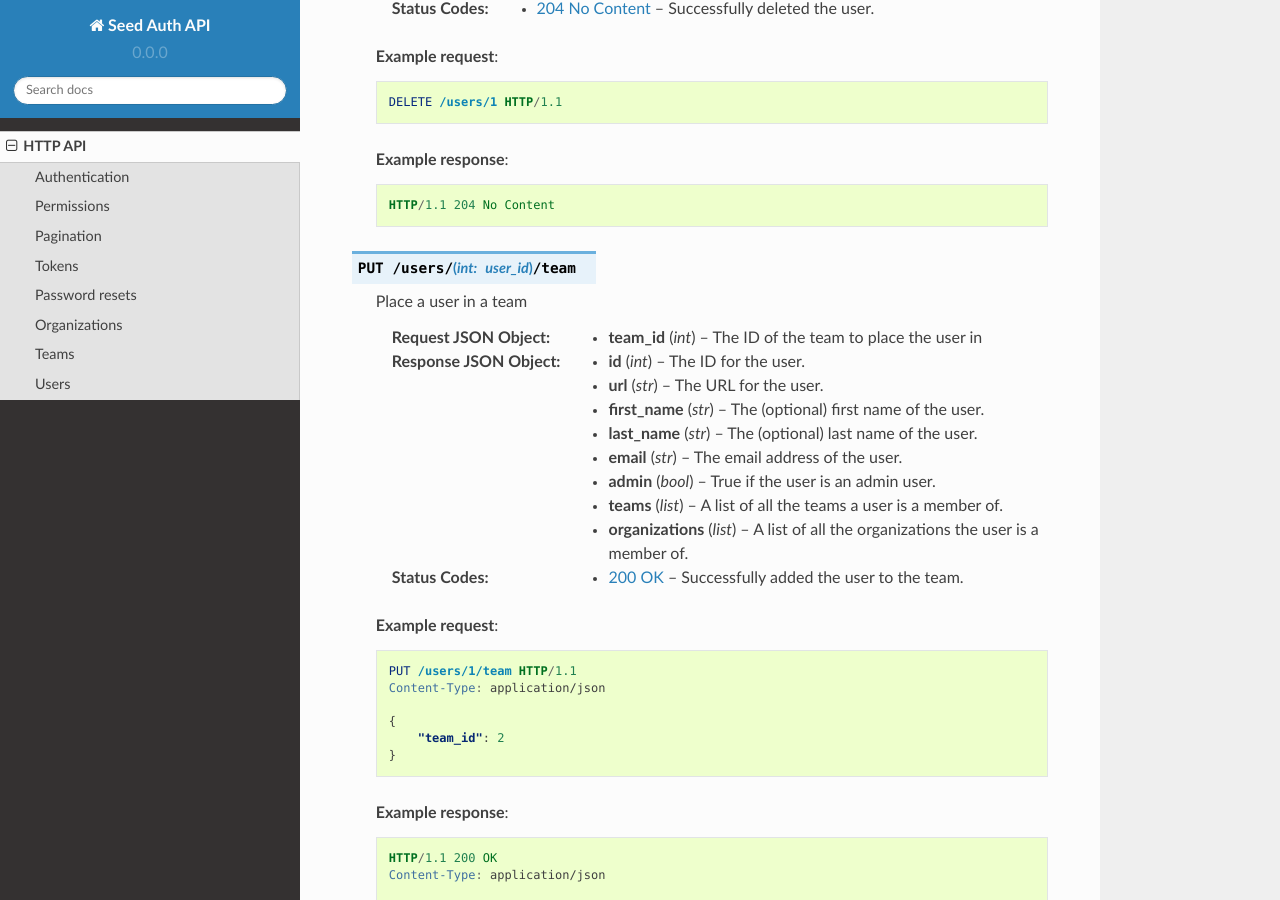
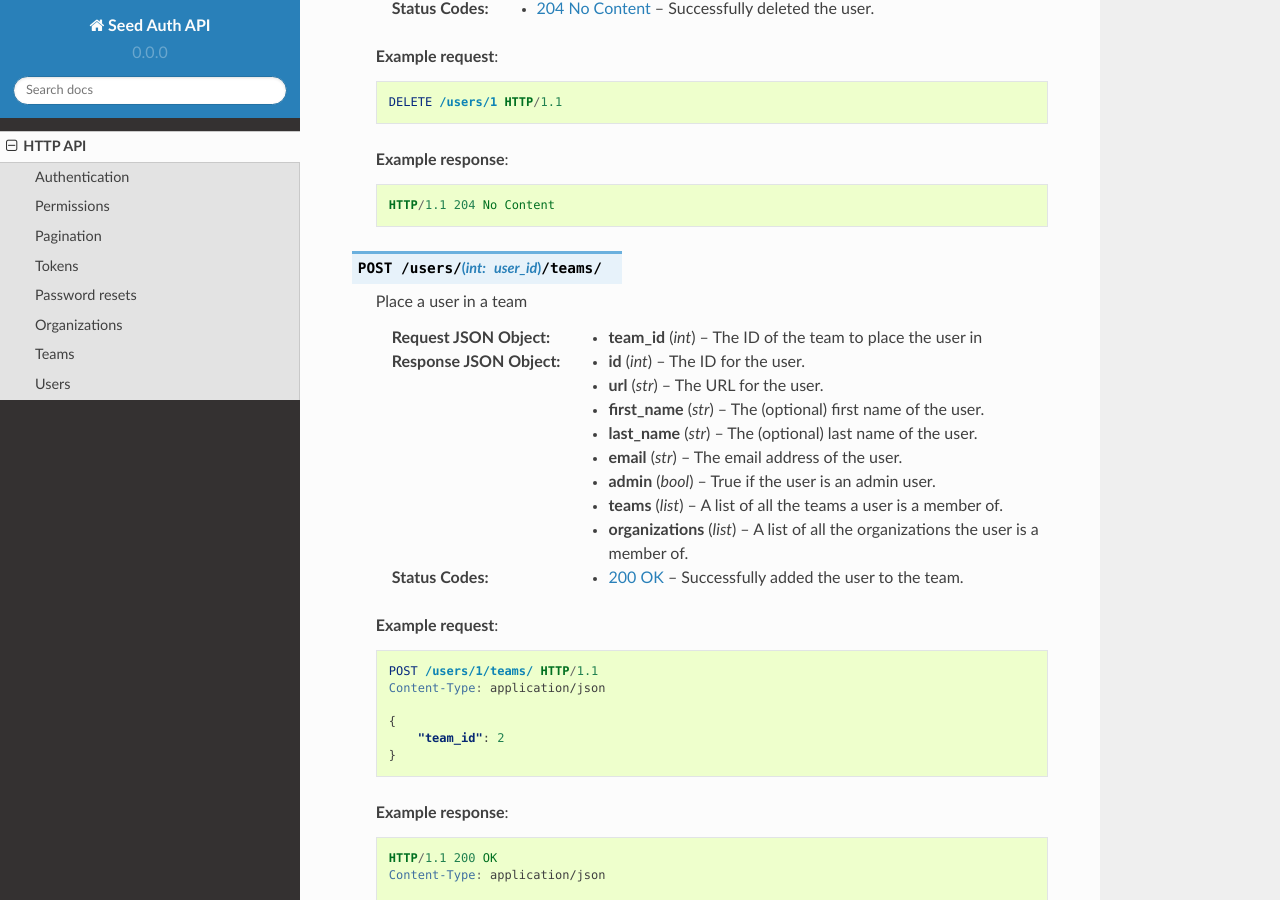
Before and after one commit to praekelt/seed-auth-api, a Sphinx documentation site: the page built from docs/http_api.rst, in a window 1280 px wide and 900 px high, scrolled down 16631 px. Built offline with Sphinx 7.4.7 and the Read the Docs theme 2.0.0, drawn with Linux system fonts in a browser that asks for light colours; some of the changed text lies outside the part shown.

Commit message:
Update PUTs to POSTs where appropriate

```diff
--- a/docs/http_api.rst
+++ b/docs/http_api.rst
@@ -355,7 +355,7 @@ to belong to exactly one organization, but an organization can have many teams.
 
     .. sourcecode:: http
 
-        PUT /organizations/4/users/ HTTP/1.1
+        POST /organizations/4/users/ HTTP/1.1
         Content-Type: application/json
 
         {"user_id": 2}
@@ -913,7 +913,7 @@ Users
 
         HTTP/1.1 204 No Content
 
-.. http:put:: /users/(int:user_id)/team
+.. http:post:: /users/(int:user_id)/teams/
 
     Place a user in a team
 
@@ -935,7 +935,7 @@ Users
 
     .. sourcecode:: http
 
-        PUT /users/1/team HTTP/1.1
+        POST /users/1/teams/ HTTP/1.1
         Content-Type: application/json
 
         {
```
Also changed, not shown: other parts of docs/http_api.rst (+1 -1 lines).
